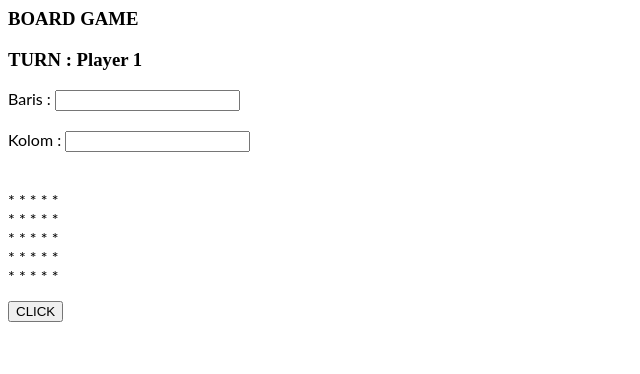
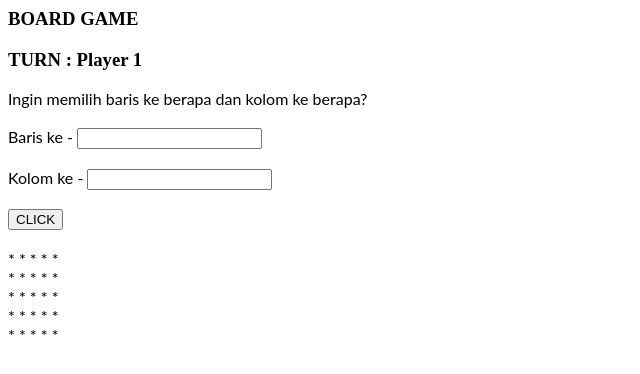
Before and after one commit to gaby205/C14180055---Angular1, an Angular app: page / in a window 1280 px wide. Shown: the top 374 px of the page, without its empty margins (0-640 px from the left). Built offline with nearby package versions, Linux system fonts and the light colour scheme.

Commit message:
1 file modified

```diff
--- a/src/app/app.component.html
+++ b/src/app/app.component.html
@@ -1,13 +1,13 @@
 <h3>BOARD GAME</h3>
 <h3>{{word}}{{player}}</h3>
 <p>
-  Baris : <input type = "text" [(ngModel)] = "brs"/><br><br>
-  Kolom : <input type = "text" [(ngModel)]="kol"/><br><br>
+  Ingin memilih baris ke berapa dan kolom ke berapa? <br><br>
+  Baris ke -  <input type = "text" [(ngModel)] = "brs"/><br><br>
+  Kolom ke -  <input type = "text" [(ngModel)]= "kol"/><br><br>
+  <button (click)="checking()">CLICK</button><br>
   <span *ngFor="let baris of board;">
    <span *ngFor="let kolom of baris">
      {{kolom}}
    </span><br>
  </span>
 </p>
-
-<button (click)="checking()">CLICK</button>
```
